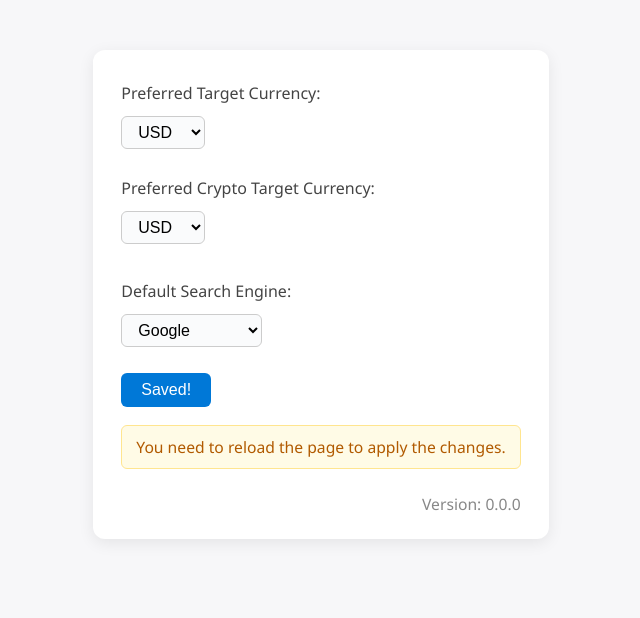
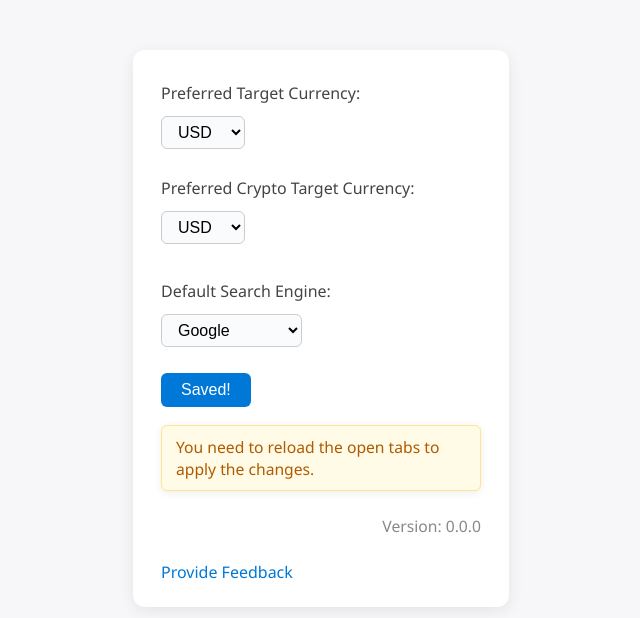
Before and after one commit to Krasen007/SearchPopup, a browser extension: page settings.html in a window 1280 px wide. Both pictures are taken after a click on the button "Save". Shown: the part 86-704 px from the top of the page, without its empty margins (319-959 px from the left). Drawn offline with Linux system fonts and the light colour scheme.

Commit message:
add feedback link and style adjustments to the settings page

```diff
--- a/settings.html
+++ b/settings.html
@@ -76,14 +76,19 @@
             border-radius: 6px;
             padding: 10px 14px;
             font-size: 0.98rem;
-            width: 100%;
+            min-width: 0;
+            max-width: 320px;
+            width: auto;
             box-sizing: border-box;
+            bottom: 10px;
+            z-index: 2;
+            box-shadow: 0 2px 8px rgba(0,0,0,0.07);
         }
     </style>
 </head>
 <body>
     <h1>Search Popup Settings</h1>
-    <div id="settings-container">
+    <div id="settings-container" style="position:relative;">
         <label for="currency-select">Preferred Target Currency:</label>
         <select id="currency-select">
         </select>
@@ -103,11 +108,14 @@
         </select>
         <button id="save-settings">Save</button>
         <div class="reload-message" style="display:none;">
-            You need to reload the page to apply the changes.
+            You need to reload the open tabs to apply the changes.
         </div>
         <div id="app-version" style="margin-top: 24px; color: #888; font-size: 0.98rem; align-self: flex-end;">
             Version: <span id="version-value">...</span>
         </div>
+        <a id="feedback-link" href="https://github.com/Krasen007/SearchPopup/issues" target="_blank" style="margin-top: 24px; color: #0078d7; text-decoration: none;">
+            Provide Feedback
+        </a>
     </div>
     <script src="js/settings.js"></script>
 </body>
```
Also changed, not shown: README.md, manifest.json.
